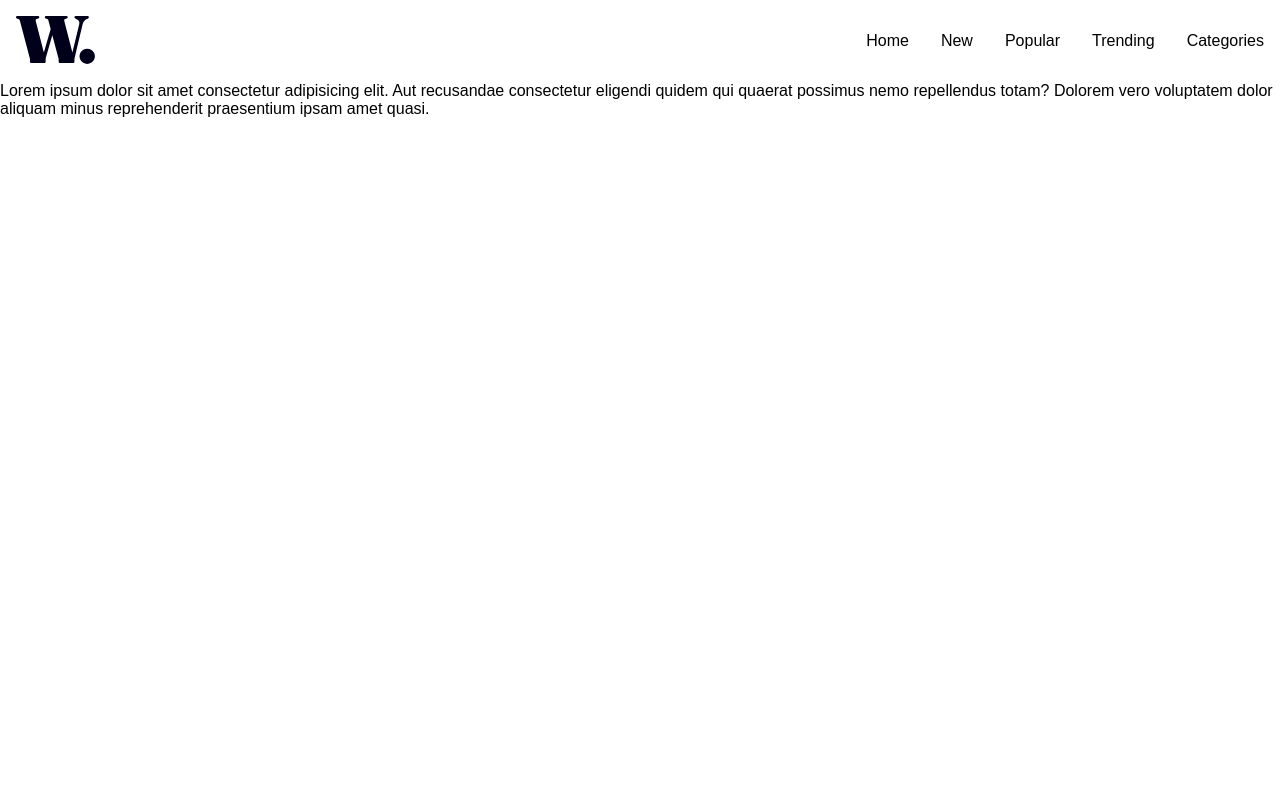
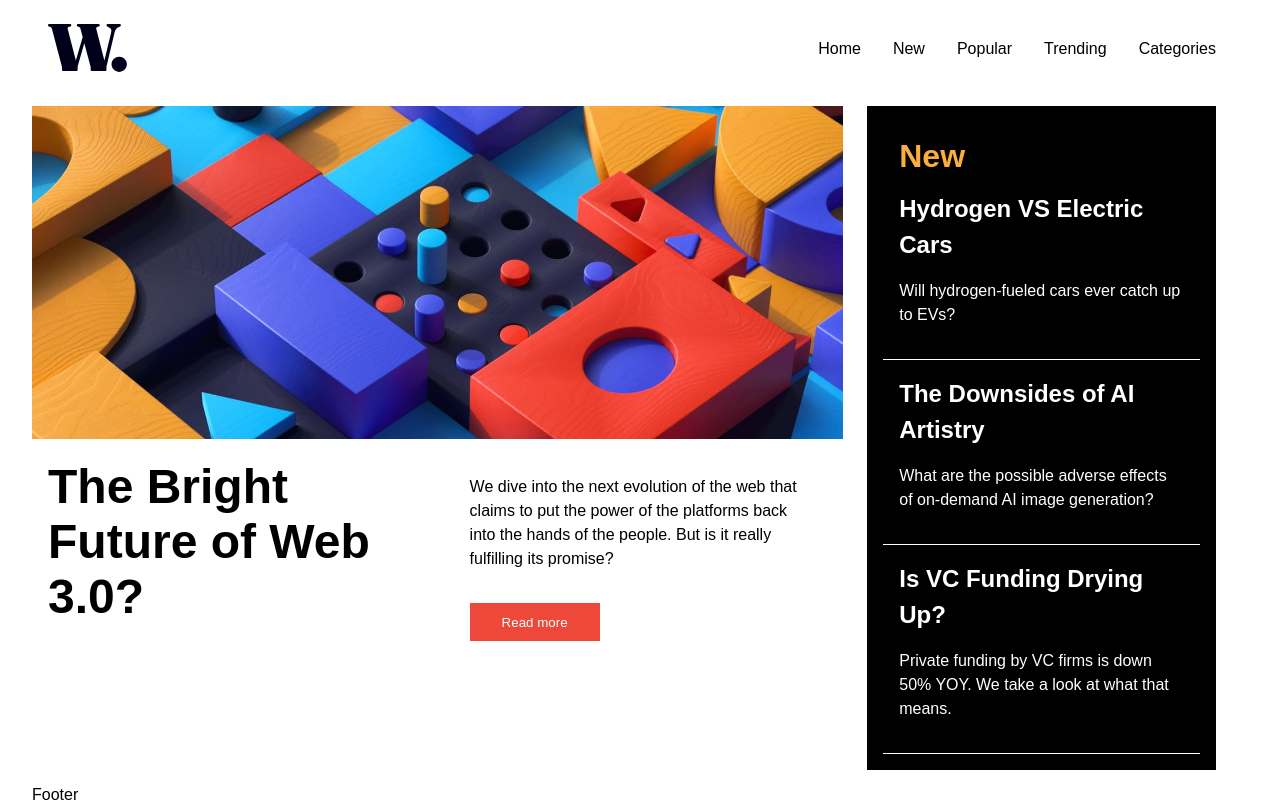
Before and after one commit to ReactJs-Library/Frontend-Mentor, a React (Vite) app in the folder APP4/news-homepage-main/: page / in a window 1280 px wide. Built offline with nearby package versions, Linux system fonts and the light colour scheme.

Commit message:
added app4 core

```diff
--- a/APP4/news-homepage-main/src/App.jsx
+++ b/APP4/news-homepage-main/src/App.jsx
@@ -1,14 +1,20 @@
 
 import styles from './App.module.css'
 import { Navbar } from './Components/Navbar'
-
+import {Core} from './Components/Core'
+import { CoreRight } from './Components/CoreRight'
+import { Footer } from './Components/Footer'
 function App() {
 
 
   return (
     <div className={styles.container}>
       <Navbar></Navbar>
-      <div>Lorem ipsum dolor sit amet consectetur adipisicing elit. Aut recusandae consectetur eligendi quidem qui quaerat possimus nemo repellendus totam? Dolorem vero voluptatem dolor aliquam minus reprehenderit praesentium ipsam amet quasi.</div>
+      <div className={styles.corecontainer}>
+        <Core></Core>
+        <CoreRight></CoreRight>
+      </div>
+      <Footer></Footer>
     </div>
   )
 }
--- a/APP4/news-homepage-main/src/App.module.css
+++ b/APP4/news-homepage-main/src/App.module.css
@@ -9,13 +9,19 @@ body {
 
 
 .container{
-    height: 100%;
 
+  height: 100%;
+  box-sizing: border-box;
 }
 
 /* Desktop styles */
 @media only screen and (min-width: 768px) {
-
+   .container{
+    padding: 0.5rem 3rem 0rem 2rem;
+   }
+   .corecontainer{
+    display: flex;
+   }
 }
 
 /************** mobile styles ***************/
--- /dev/null
+++ b/APP4/news-homepage-main/src/Components/Core.jsx
@@ -0,0 +1,20 @@
+import React from 'react'
+import styles from './Core.module.css'
+import  DesktopImage from '../assets/image-web-3-desktop.jpg'
+import MobileImage from '../assets/image-web-3-mobile.jpg'
+export const Core = () => {
+  return (
+    <div className={styles.container}>
+
+        <img src={DesktopImage} alt='web 3 image' className={styles.desktopimage}></img>
+        <img src={MobileImage} alt='web 3 image' className={styles.mobileimage}></img>
+        <div className={styles.content}>
+            <div className={styles.heading}>The Bright Future of Web 3.0?</div>
+            <div className={styles.smallcontent}>
+                <div >We dive into the next evolution of the web that claims to put the power of the platforms back into the hands of the people. But is it really fulfilling its promise?</div>
+                <button>Read more</button>
+            </div>
+        </div>
+    </div>
+  )
+}
--- /dev/null
+++ b/APP4/news-homepage-main/src/Components/Core.module.css
@@ -0,0 +1,81 @@
+
+
+/* Desktop styles */
+@media only screen and (min-width: 768px) {
+    .desktopimage{
+        width: 100%;
+    }
+    .container{
+        width: 70%;
+        box-sizing: border-box;
+        padding-top: 1rem;
+    }
+    .content{
+        display: flex;
+    }
+    .heading{
+        width: 50%;
+        font-weight: 800;
+        font-size: 3rem;
+        padding: 1rem;
+    }
+    .smallcontent{
+        padding: 1rem;
+        display: flex;
+        align-items: flex-start;
+        flex-direction: column;
+        width: 50%;
+    }
+    .smallcontent>div{
+        padding: 1rem;
+        margin-bottom: 1rem;
+        line-height: 1.5;
+    }
+    .smallcontent>button{
+        margin-left: 1rem;
+        background-color: rgb(237,72,58);
+        color:white;
+        padding: 0.7rem 2rem 0.7rem 2rem;
+        border: 0px solid red;
+    }
+
+.mobileimage{
+    display: none;
+}
+}
+
+
+
+/************** mobile styles ***************/
+@media only screen and (max-width: 767px) {
+    .container{
+        display: flex;
+        flex-direction: column;
+        align-items: center;
+    }
+    .mobileimage{
+        width: 95%;
+        align-items: center;
+    }
+    .heading{
+        font-weight: 800;
+        font-size: 2.5rem;
+        padding: 1rem;
+        line-height: 1.2;
+    }
+    .smallcontent>div{
+        padding: 1rem;
+        margin-bottom: 1rem;
+        line-height: 2;
+    }
+    .smallcontent>button{
+        margin-left: 1rem;
+        background-color: rgb(237,72,58);
+        color:white;
+        padding: 0.7rem 2rem 0.7rem 2rem;
+        border: 0px solid red;
+    }
+    .desktopimage{
+        display: none;
+        }
+}
--- /dev/null
+++ b/APP4/news-homepage-main/src/Components/CoreRight.jsx
@@ -0,0 +1,23 @@
+import React from 'react'
+import styles from './CoreRight.module.css'
+
+export const CoreRight = () => {
+  return (
+    <div className={styles.container}>
+        <h1>New</h1>
+        <div className={styles.minicontainer}>
+            <h3>Hydrogen VS Electric Cars</h3>
+            <p>Will hydrogen-fueled cars ever catch up to EVs?</p>
+        </div>
+
+        <div className={styles.minicontainer}>
+            <h3>The Downsides of AI Artistry</h3>
+            <p>What are the possible adverse effects of on-demand AI image generation?</p>
+        </div>
+        <div className={styles.minicontainer}>
+            <h3>Is VC Funding Drying Up?</h3>
+            <p>Private funding by VC firms is down 50% YOY. We take a look at what that means.</p>
+        </div>
+    </div>
+  )
+}
--- /dev/null
+++ b/APP4/news-homepage-main/src/Components/CoreRight.module.css
@@ -0,0 +1,41 @@
+.container{
+    background-color: black;
+    padding:1rem;
+    box-sizing: border-box;
+    margin: 1rem;
+    margin-left: 1.5rem;
+}
+h1{
+    margin: 0;
+    color:rgb(251,173,63);
+
+}
+.minicontainer{
+    color: white;
+    border-bottom: 1px solid white;
+    box-sizing: border-box;
+    padding: 1rem;
+   line-height: 1.5;
+}
+h3{
+    margin: 0;
+}
+@media only screen and (min-width: 768px) {
+    .container{
+        width: 30%;
+    }
+    h1{
+        padding: 1rem 0rem 0rem 1rem;
+    }
+    .minicontainer>h3{
+        font-size: 1.5rem;
+    }
+}
+
+/************** mobile styles ***************/
+@media only screen and (max-width: 767px) {
+    h1{
+        padding: 1rem 0rem 0rem 1rem;
+    }
+
+}
--- /dev/null
+++ b/APP4/news-homepage-main/src/Components/Footer.jsx
@@ -0,0 +1,7 @@
+import React from 'react'
+
+export const Footer = () => {
+  return (
+    <div>Footer</div>
+  )
+}
--- a/APP4/news-homepage-main/src/Components/Navbar.jsx
+++ b/APP4/news-homepage-main/src/Components/Navbar.jsx
@@ -30,7 +30,6 @@ export const Navbar = () => {
             </ul>
         </nav>
         <div className={showmobilenavbar ? `${styles.navmobileon_shadow}` : `${styles.navmobileoff_shadow}` } >
-
         </div>
     </div>
   )
--- a/APP4/news-homepage-main/src/Components/Navbar.module.css
+++ b/APP4/news-homepage-main/src/Components/Navbar.module.css
@@ -53,7 +53,7 @@
 
     .navmobilecommon{
         position: absolute;
-        height: 100%;
+        height: 500%;
         width: 50%;
         right:0;
         background-color: white;
@@ -83,7 +83,7 @@
    .navmobileon_shadow{
     position: absolute;
     background-color: black;
-    height: 100%;
+    height: 500%;
     width: 100%;
     opacity: 0.5;
     transition: visibility 0.5s, opacity 0.5s linear;
@@ -91,7 +91,7 @@
    .navmobileoff_shadow{
     position: absolute;
     background-color: black;
-    height: 100%;
+    height: 500%;
     width: 100%;
     opacity: 0;
 
@@ -102,7 +102,6 @@
    .navmobilebar{
     align-self: flex-start;
     list-style-type: none;
-
     padding: 0;
    }
    .navmobilebar>li{
```
